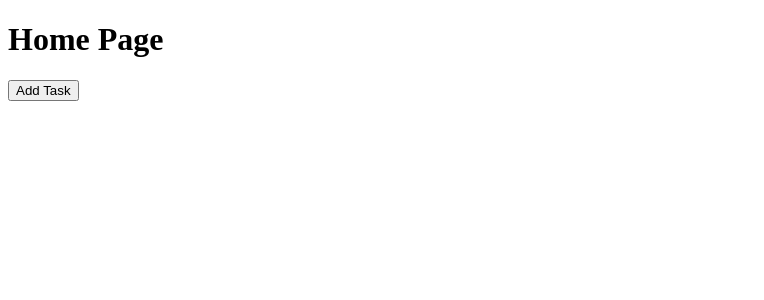
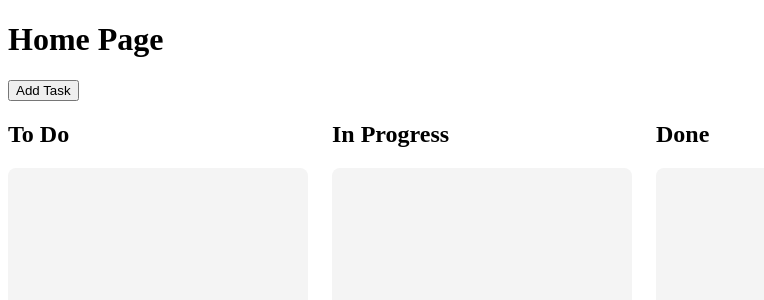
Before and after one commit to ZinaidaSaevska/TaskEasy, an Angular app: page /login in a window 1280 px wide. Shown: the top 300 px of the page, without its empty margins (0-764 px from the left). Built offline with nearby package versions, Linux system fonts and the light colour scheme.

Commit message:
feat:implement drag and drop cards for tasks

```diff
--- a/src/app/Task.ts
+++ b/src/app/Task.ts
@@ -1,6 +1,8 @@
-export class Task {
-  constructor(title: string,
-              assignee: string,
-              estimation: string) {
-  }
+export type Status = "All" | "ToDo" | "In progress" | "Done"
+
+export interface Task {
+  title: string,
+  assignee: string,
+  estimation: string,
+  status: Status
 }
--- a/src/app/app.css
+++ b/src/app/app.css
@@ -0,0 +1,26 @@
+.container {
+  display: flex;
+  gap: 24px;
+}
+
+.column {
+  width: 300px;
+}
+
+.task-card {
+  background: white;
+  border-radius: 8px;
+  padding: 12px;
+  margin-bottom: 8px;
+  box-shadow: 0 2px 6px rgba(0,0,0,0.15);
+  cursor: move;
+}
+
+.todo-tasks-list,
+.in-progress-tasks-list,
+.done-tasks-list {
+  min-height: 200px;
+  padding: 8px;
+  background: #f4f4f4;
+  border-radius: 8px;
+}
--- a/src/app/app.html
+++ b/src/app/app.html
@@ -1,4 +1,3 @@
-<h1>Home Page</h1>
 <!--<nav>-->
 <!--  <a routerLink="/" routerLinkActive="active" ariaCurrentWhenActive="page">Home</a>-->
 <!--  <a routerLink="/login">Login</a>-->
@@ -6,4 +5,70 @@
 <!--</nav>-->
 <!--<router-outlet/>-->
 
+<h1>Home Page</h1>
+
 <button (click)="openDialog()">Add Task</button>
+
+<div class="container">
+
+  <div class="column">
+    <h2>To Do</h2>
+
+    <div
+      cdkDropList
+      #todoList="cdkDropList"
+      [cdkDropListData]="tasks"
+      [cdkDropListConnectedTo]="[inProgressList, doneList]"
+      class="todo-tasks-list"
+      (cdkDropListDropped)="drop($event)"
+    >
+      @for (task of tasks; track task) {
+        <div class="task-card" cdkDrag>{{ task.title }}
+          <br>Assignee: {{ task.assignee }}<br>
+          Estimation: {{ task.estimation }}
+        </div>
+      }
+    </div>
+  </div>
+
+  <div class="column">
+    <h2>In Progress</h2>
+
+    <div
+      cdkDropList
+      #inProgressList="cdkDropList"
+      [cdkDropListData]="tasksInProgress"
+      [cdkDropListConnectedTo]="[todoList, doneList]"
+      class="in-progress-tasks-list"
+      (cdkDropListDropped)="drop($event)"
+    >
+      @for (task of tasksInProgress; track task) {
+        <div class="task-card" cdkDrag>{{ task.title }}
+          <br>Assignee: {{ task.assignee }}<br>
+          Estimation: {{ task.estimation }}
+        </div>
+      }
+    </div>
+  </div>
+
+
+  <div class="column">
+    <h2>Done</h2>
+
+    <div
+      cdkDropList
+      #doneList="cdkDropList"
+      [cdkDropListData]="tasksDone"
+      [cdkDropListConnectedTo]="[todoList, inProgressList]"
+      class="done-tasks-list"
+      (cdkDropListDropped)="drop($event)"
+    >
+      @for (task of tasksDone; track task) {
+        <div class="task-card" cdkDrag>{{ task.title }}
+          <br>Assignee: {{ task.assignee }}<br>
+          Estimation: {{ task.estimation }}
+        </div>
+      }
+    </div>
+  </div>
+</div>
--- a/src/app/app.ts
+++ b/src/app/app.ts
@@ -1,12 +1,15 @@
-import { Component, signal } from '@angular/core';
+import {Component, OnInit, signal} from '@angular/core';
 import {RouterLink, RouterOutlet, RouterLinkActive} from '@angular/router';
 import {MatDialog} from '@angular/material/dialog';
 import {AddTaskDialog} from './add-task-dialog/add-task-dialog';
 import {Task} from './Task';
+import {CdkDrag, CdkDragDrop, CdkDropList, moveItemInArray, transferArrayItem} from '@angular/cdk/drag-drop';
+import {ReactiveFormsModule} from '@angular/forms';
+import {MatButton} from '@angular/material/button';
 
 @Component({
   selector: 'app-root',
-  imports: [RouterOutlet, RouterLink, RouterLinkActive],
+  imports: [RouterOutlet, RouterLink, RouterLinkActive, CdkDropList, CdkDrag, ReactiveFormsModule, MatButton],
   templateUrl: './app.html',
   standalone: true,
   styleUrl: './app.css'
@@ -14,8 +17,11 @@ import {Task} from './Task';
 export class App {
 
   tasks: Task[] = []
+  tasksInProgress: Task[] = []
+  tasksDone: Task[] = []
 
-  constructor(private dialog: MatDialog) {}
+  constructor(private dialog: MatDialog) {
+  }
 
   openDialog() {
     const createTaskDialog = this.dialog.open(AddTaskDialog)
@@ -25,11 +31,25 @@ export class App {
 
         const {title, assignee, estimation} = result
 
-        const newTask = new Task(title, assignee, estimation)
+        const newTask: Task = {title, assignee, estimation, status: "ToDo"}
 
         this.tasks.push(newTask)
+
+        console.log(this.tasks.toString())
       }
     })
   }
 
+  drop(event: CdkDragDrop<Task[]>) {
+    if (event.previousContainer === event.container) {
+      moveItemInArray(event.container.data, event.previousIndex, event.currentIndex);
+    } else {
+      transferArrayItem(
+        event.previousContainer.data,
+        event.container.data,
+        event.previousIndex,
+        event.currentIndex,
+      );
+    }
+  }
 }
```
